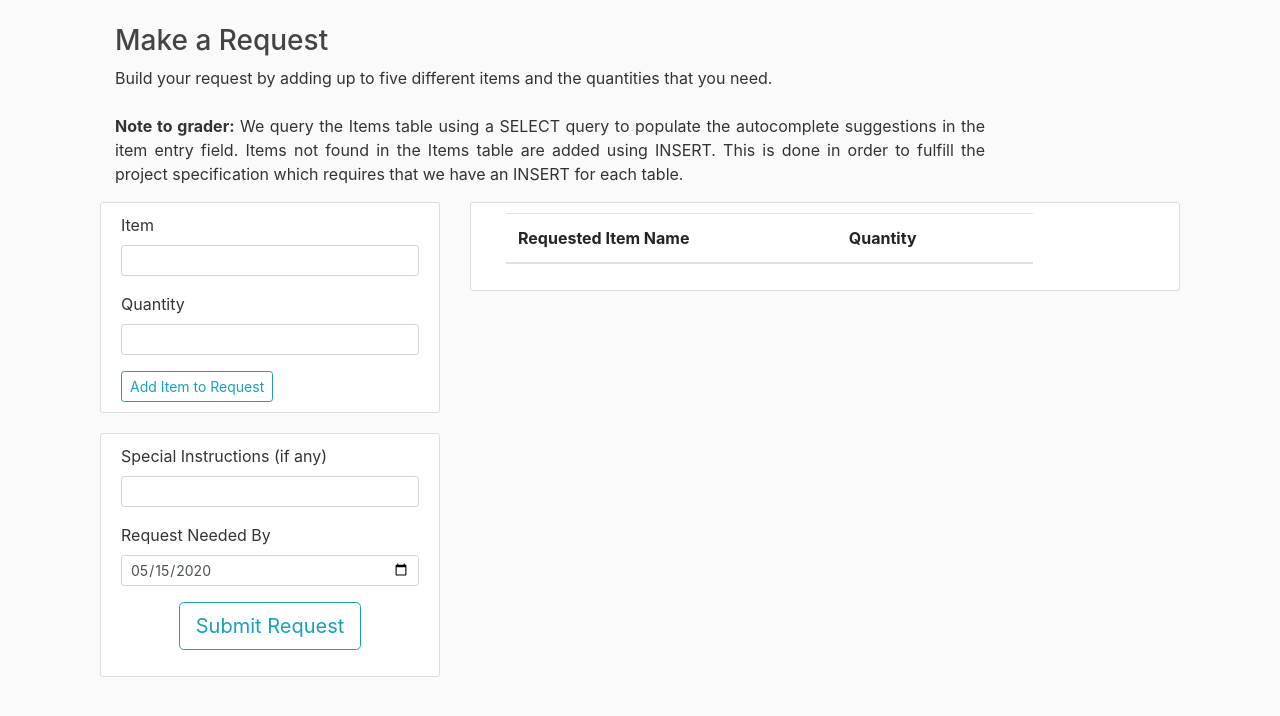
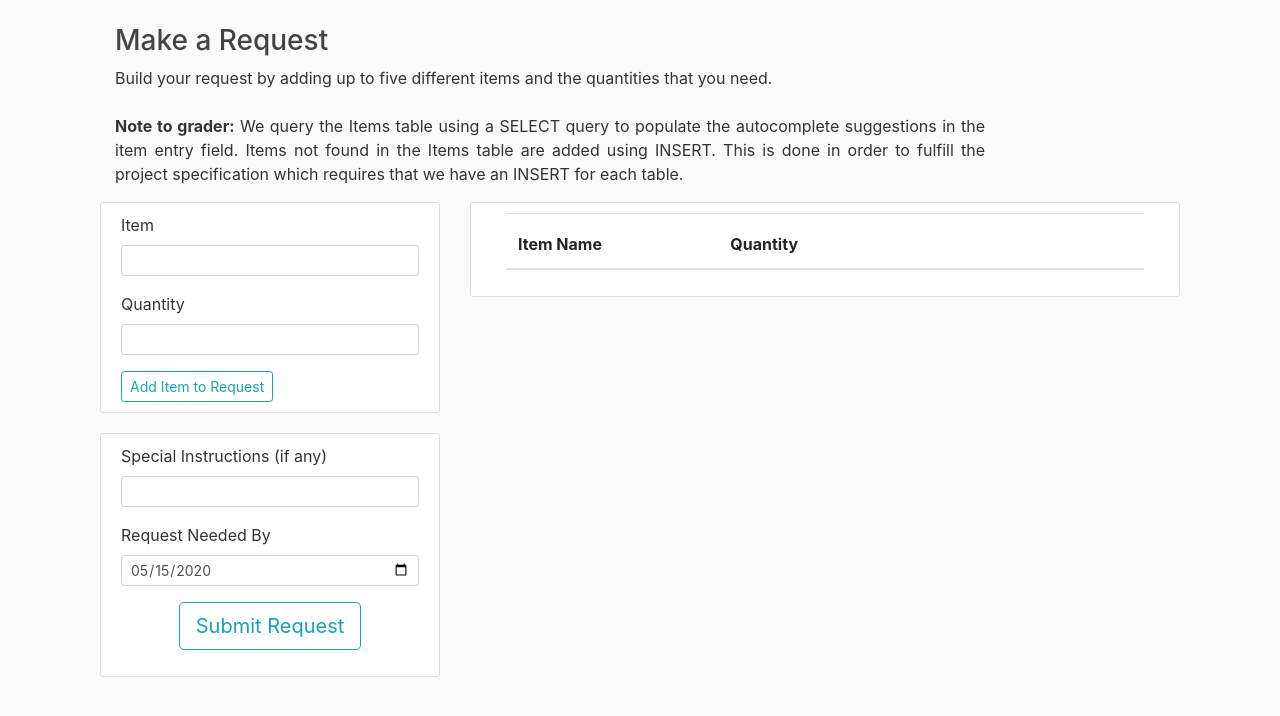
Before and after one commit to stackdragon/Help-Your-Neighbor, a Flask app: page /add in a window 1280 px wide. Shown: the part 56-772 px from the top of the page. Run offline with Flask 2, Linux system fonts and the light colour scheme; the visitor is signed in with stand-in values (Sample User, id 1); data that the repository does not hold is empty; some libraries are stand-ins or nearby versions.

Commit message:
fixed layout of item list on add.html

```diff
--- a/project/templates/add.html
+++ b/project/templates/add.html
@@ -73,12 +73,13 @@
 
 		<div class="col-md-8">
 			<div class="content-section">
-				<div class="col-md-10">
+				<div class="col-md-12">
 					<table class="table" id="items">
 						<thead>
 							<tr>
-								<th scope="col">Requested Item Name</th>
+								<th scope="col">Item Name</th>
 								<th scope="col">Quantity</th>
+								<th scope="col"><button style="visibility:hidden">Remove</button></th>
 								<th></th>
 							</tr>
 						</thead>
@@ -126,8 +127,6 @@
 								alert("Enter a valid item and quantity.")
 							}
 						});
-
-
 
 						// add event listener for remove button
 						$(document).on('click', '.removeBtn', function(){
```
